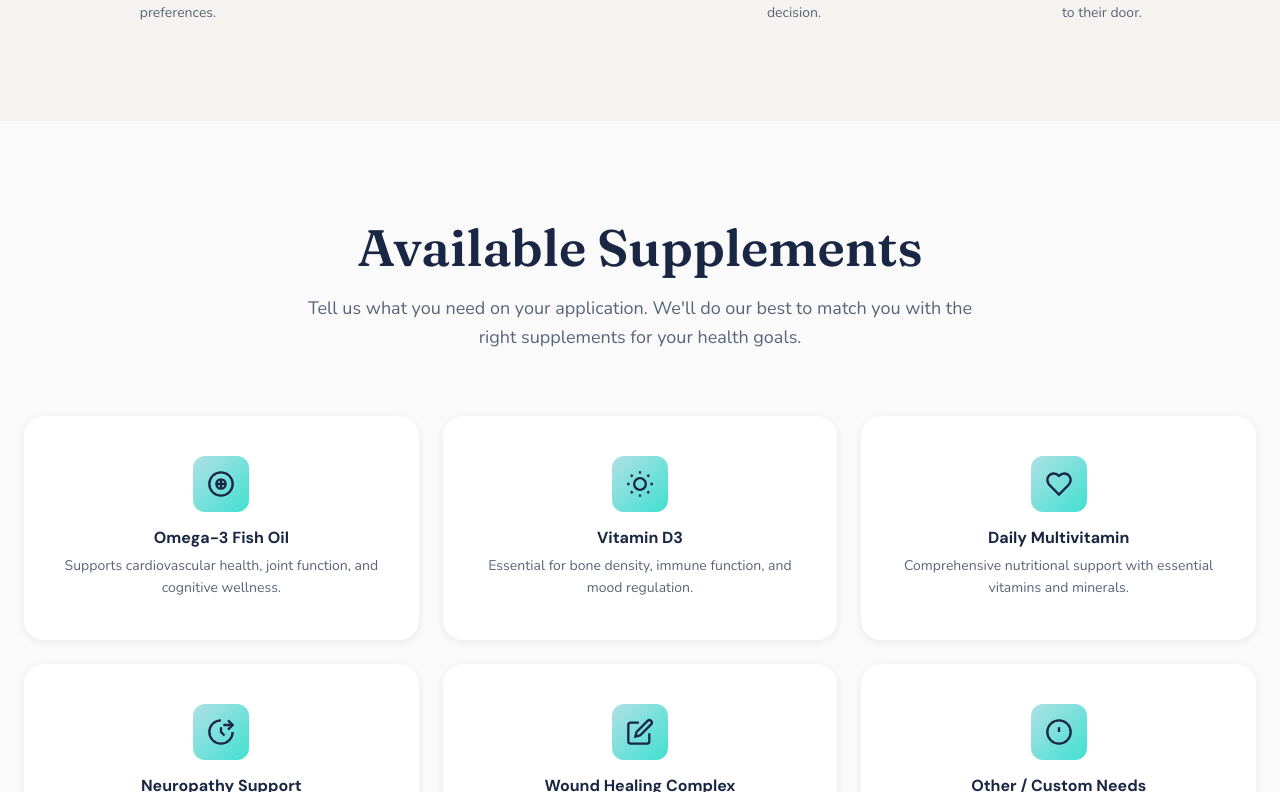
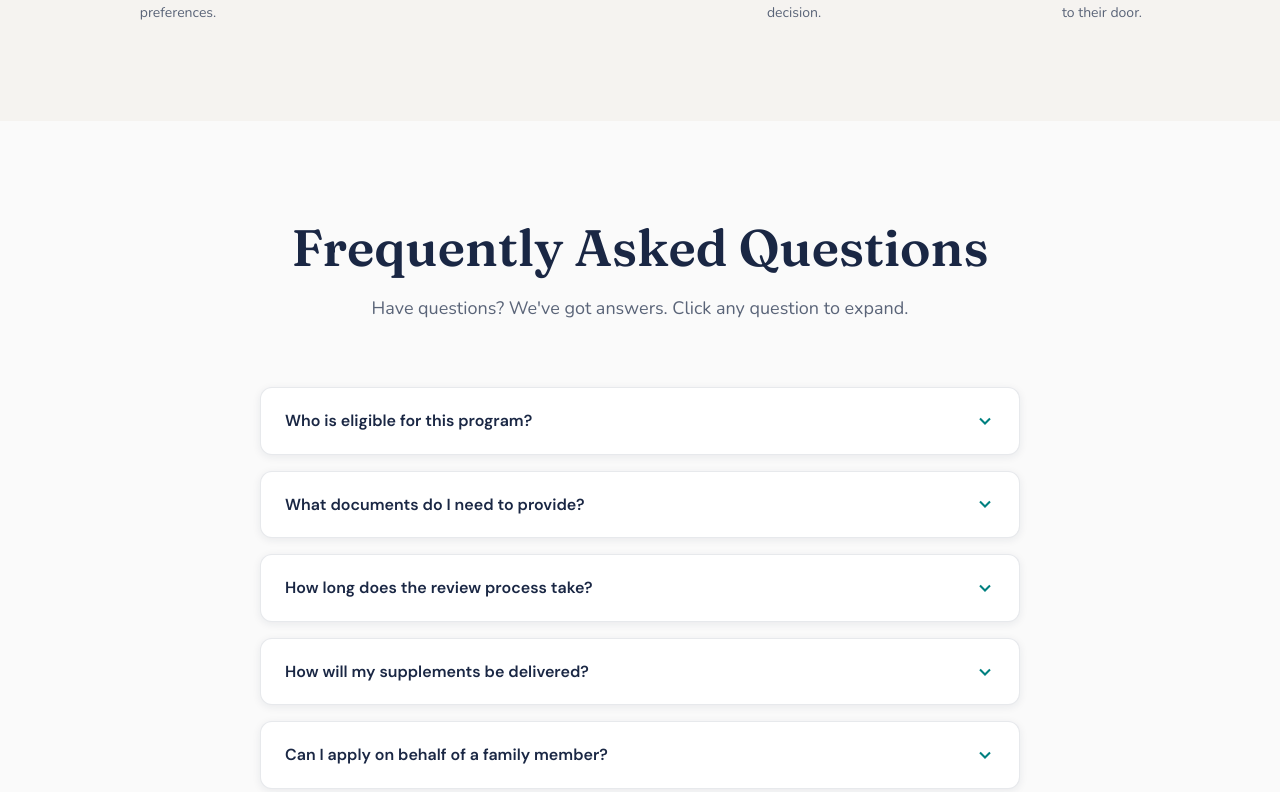
Before and after one commit to GTRAN7/saintlysupplements, a React (Vite) app in the folder client/: page /veterans in a window 1280 px wide. Shown: the part 1808-2600 px from the top of the page. Built offline with nearby package versions, Linux system fonts and the light colour scheme.

Commit message:
Add corporate sponsor button, FAQs to Veterans Page, IAFTB Credit,and Lutin and Woundvite bottels added

```diff
--- a/client/src/components/home/Hero.css
+++ b/client/src/components/home/Hero.css
@@ -134,7 +134,7 @@
 }
 
 .hero-cta .btn-lg {
-  padding: 1rem 2rem;
+  padding: 1rem 1.25rem;
   font-size: var(--text-base);
 }
 
--- a/client/src/components/home/Hero.jsx
+++ b/client/src/components/home/Hero.jsx
@@ -43,6 +43,9 @@ const Hero = () => {
             </Link>
             <Link to="/donate" className="btn btn-outline-light btn-lg">
               Donate Now
+            </Link>
+            <Link to="/get-involved" className="btn btn-outline-light btn-lg">
+              Become a Corporate Sponsor
             </Link>
           </div>
 
--- a/client/src/components/home/Supplements.jsx
+++ b/client/src/components/home/Supplements.jsx
@@ -30,6 +30,20 @@ const Supplements = () => {
       description: 'Targeted formulas designed for specific health conditions.',
       benefits: ['Customized care', 'Targeted support', 'Quality assured'],
       image: '/products/multivitamin.JPG',
+    },
+    {
+      id: 5,
+      name: 'Lutein',
+      description: 'Supports eye health and vision clarity, especially for aging eyes.',
+      benefits: ['Eye health', 'Vision clarity', 'Antioxidant support'],
+      image: '/products/Lutin.png',
+    },
+    {
+      id: 6,
+      name: 'Woundvite',
+      description: 'Advanced wound healing support with essential vitamins and minerals.',
+      benefits: ['Wound healing', 'Tissue repair', 'Recovery support'],
+      image: '/products/Woundvite.png',
     },
   ];
 
--- a/client/src/pages/Home.css
+++ b/client/src/pages/Home.css
@@ -75,6 +75,21 @@
   border-color: white;
 }
 
+.fiscal-sponsor-note {
+  margin-top: var(--space-md);
+  font-size: var(--text-sm);
+  color: rgba(255, 255, 255, 0.6);
+}
+
+.fiscal-sponsor-note a {
+  color: var(--turquoise);
+  text-decoration: underline;
+}
+
+.fiscal-sponsor-note a:hover {
+  color: white;
+}
+
 @media (max-width: 600px) {
   .mission-text {
     font-size: var(--text-base);
--- a/client/src/pages/Home.jsx
+++ b/client/src/pages/Home.jsx
@@ -41,7 +41,18 @@ const Home = () => {
               <Link to="/partners" className="btn btn-outline">
                 Become a Partner
               </Link>
+              <Link to="/get-involved" className="btn btn-outline">
+                Become a Corporate Sponsor
+              </Link>
             </div>
+
+            <p className="fiscal-sponsor-note">
+              Saintly Supplements is a program of the Indo-American Foundation of Tampa Bay (IAFTB).{' '}
+              <a href="https://iaftb.org" target="_blank" rel="noopener noreferrer">
+                Learn more
+              </a>{' '}
+              about Saintly Supplements' 501(c)(3) organization.
+            </p>
           </div>
         </div>
       </section>
--- a/client/src/pages/VeteranProgram.jsx
+++ b/client/src/pages/VeteranProgram.jsx
@@ -304,6 +304,31 @@ const VeteranProgram = () => {
         </div>
       </section>
 
+      {/* ── FAQs ── */}
+      <section className="section" id="faq">
+        <div className="container">
+          <div className="section-header">
+            <h2>Frequently Asked Questions</h2>
+            <p>Have questions? We've got answers. Click any question to expand.</p>
+          </div>
+          <div className="faq-accordion">
+            {faqs.map((faq, index) => (
+              <details key={index} className="faq-item">
+                <summary className="faq-question">
+                  <span>{faq.question}</span>
+                  <svg className="faq-chevron" viewBox="0 0 24 24" fill="none" stroke="currentColor" strokeWidth="2.5">
+                    <polyline points="6 9 12 15 18 9"/>
+                  </svg>
+                </summary>
+                <div className="faq-answer">
+                  <p>{faq.answer}</p>
+                </div>
+              </details>
+            ))}
+          </div>
+        </div>
+      </section>
+
       {/* ── Available Supplements ── */}
       <section className="section" id="supplements">
         <div className="container">
@@ -325,8 +350,6 @@ const VeteranProgram = () => {
           </div>
         </div>
       </section>
-
-
 
       {/* ── CTA ── */}
       <section className="section" id="apply">
```
Also changed, not shown: client/public/products/Lutin.png (added), client/public/products/Woundvite.png (added).
